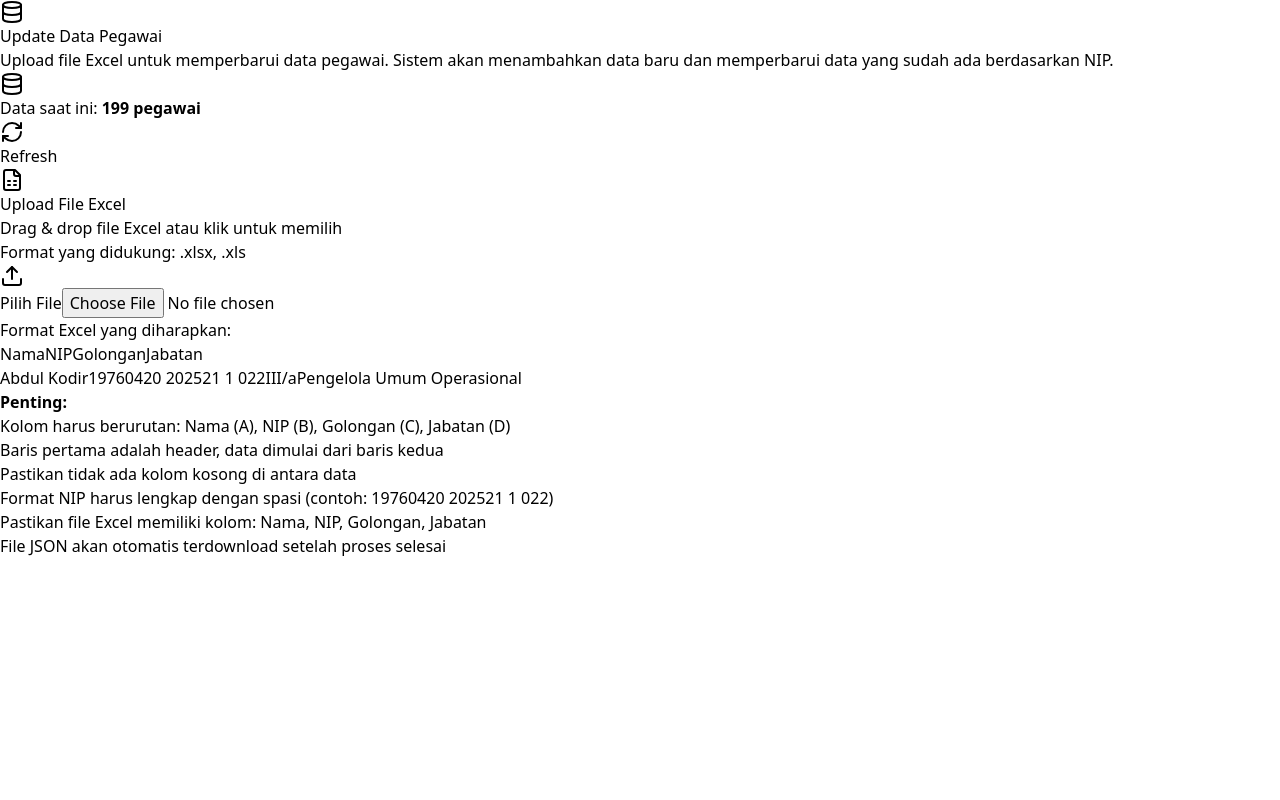
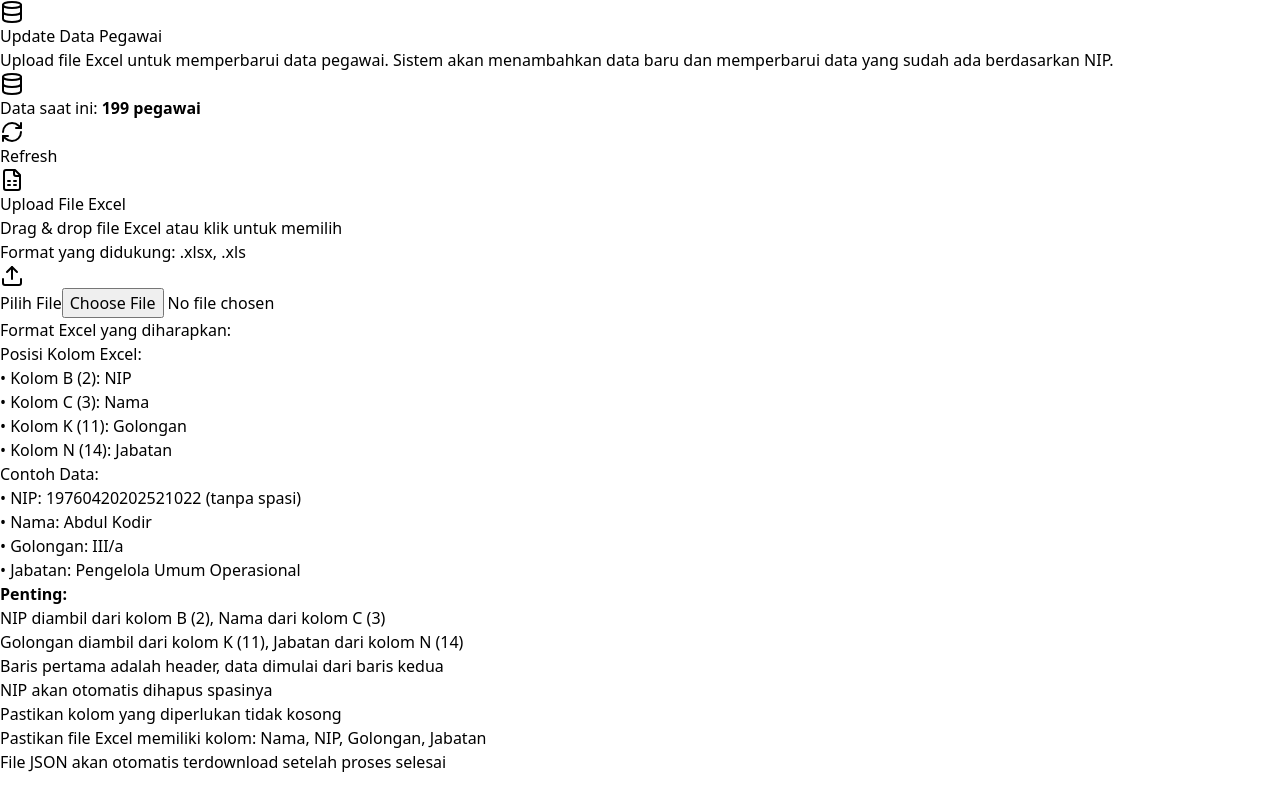
Before and after one commit to kepegawaianpusdiklatwas/pegawai-json, a React (Vite) app: page / in a window 1280 px wide. Built offline with nearby package versions, Linux system fonts and the light colour scheme.

Commit message:
Fix Excel column mapping to custom positions

```diff
--- a/src/components/FileUpload.tsx
+++ b/src/components/FileUpload.tsx
@@ -74,26 +74,33 @@ const FileUpload: React.FC<FileUploadProps> = ({ onFileSelect, isProcessing }) =
       <div className="mt-4 text-sm text-gray-600">
         <p className="font-medium mb-2">Format Excel yang diharapkan:</p>
         <div className="bg-gray-50 p-3 rounded border text-xs">
-          <div className="grid grid-cols-4 gap-2 font-medium border-b pb-1 mb-1 text-gray-800">
-            <span>Nama</span>
-            <span>NIP</span>
-            <span>Golongan</span>
-            <span>Jabatan</span>
+          <div className="space-y-1">
+            <div className="font-medium text-gray-800 border-b pb-1 mb-2">Posisi Kolom Excel:</div>
+            <div className="grid grid-cols-2 gap-4 text-gray-600">
+              <div>• Kolom B (2): NIP</div>
+              <div>• Kolom C (3): Nama</div>
+              <div>• Kolom K (11): Golongan</div>
+              <div>• Kolom N (14): Jabatan</div>
+            </div>
           </div>
-          <div className="grid grid-cols-4 gap-2 text-gray-600">
-            <span>Abdul Kodir</span>
-            <span>19760420 202521 1 022</span>
-            <span>III/a</span>
-            <span>Pengelola Umum Operasional</span>
+        </div>
+        <div className="bg-blue-50 p-3 rounded border text-xs mt-2">
+          <div className="font-medium text-blue-800 mb-1">Contoh Data:</div>
+          <div className="text-blue-700">
+            <div>• NIP: 19760420202521022 (tanpa spasi)</div>
+            <div>• Nama: Abdul Kodir</div>
+            <div>• Golongan: III/a</div>
+            <div>• Jabatan: Pengelola Umum Operasional</div>
           </div>
         </div>
         <div className="mt-2 text-xs text-red-600">
           <p><strong>Penting:</strong></p>
           <ul className="list-disc list-inside space-y-1">
-            <li>Kolom harus berurutan: Nama (A), NIP (B), Golongan (C), Jabatan (D)</li>
+            <li>NIP diambil dari kolom B (2), Nama dari kolom C (3)</li>
+            <li>Golongan diambil dari kolom K (11), Jabatan dari kolom N (14)</li>
             <li>Baris pertama adalah header, data dimulai dari baris kedua</li>
-            <li>Pastikan tidak ada kolom kosong di antara data</li>
-            <li>Format NIP harus lengkap dengan spasi (contoh: 19760420 202521 1 022)</li>
+            <li>NIP akan otomatis dihapus spasinya</li>
+            <li>Pastikan kolom yang diperlukan tidak kosong</li>
           </ul>
         </div>
       </div>
--- a/src/utils/excelProcessor.ts
+++ b/src/utils/excelProcessor.ts
@@ -26,19 +26,23 @@ export const processExcelFile = (file: File): Promise<Pegawai[]> => {
           // Skip empty rows
           if (!row || row.length === 0 || !row[0]) continue;
 
-          // Pastikan semua kolom ada dan tidak undefined
+          // Mapping kolom sesuai pengaturan:
+          // NIP: kolom 2 (index 1) - tanpa spasi
+          // Nama: kolom 3 (index 2)
+          // Golongan: kolom 11 (index 10)
+          // Jabatan: kolom 14 (index 13)
           const employee: Pegawai = {
-            Nama: row[0] ? String(row[0]).trim() : '',
-            NIP: row[1] ? String(row[1]).trim() : '',
-            Golongan: row[2] ? String(row[2]).trim() : '',
-            Jabatan: row[3] ? String(row[3]).trim() : ''
+            NIP: row[1] ? String(row[1]).trim().replace(/\s+/g, '') : '',
+            Nama: row[2] ? String(row[2]).trim() : '',
+            Golongan: row[10] ? String(row[10]).trim() : '',
+            Jabatan: row[13] ? String(row[13]).trim() : ''
           };
 
-          // Validasi data - pastikan minimal Nama dan NIP ada
+          // Validasi data - pastikan minimal NIP dan Nama ada
           if (employee.Nama.length > 0 && employee.NIP.length > 0) {
             employees.push(employee);
           } else {
-            console.warn(`Baris ${i + 1} dilewati: Nama="${employee.Nama}", NIP="${employee.NIP}"`);
+            console.warn(`Baris ${i + 1} dilewati: NIP="${employee.NIP}", Nama="${employee.Nama}"`);
           }
         }
 
```
